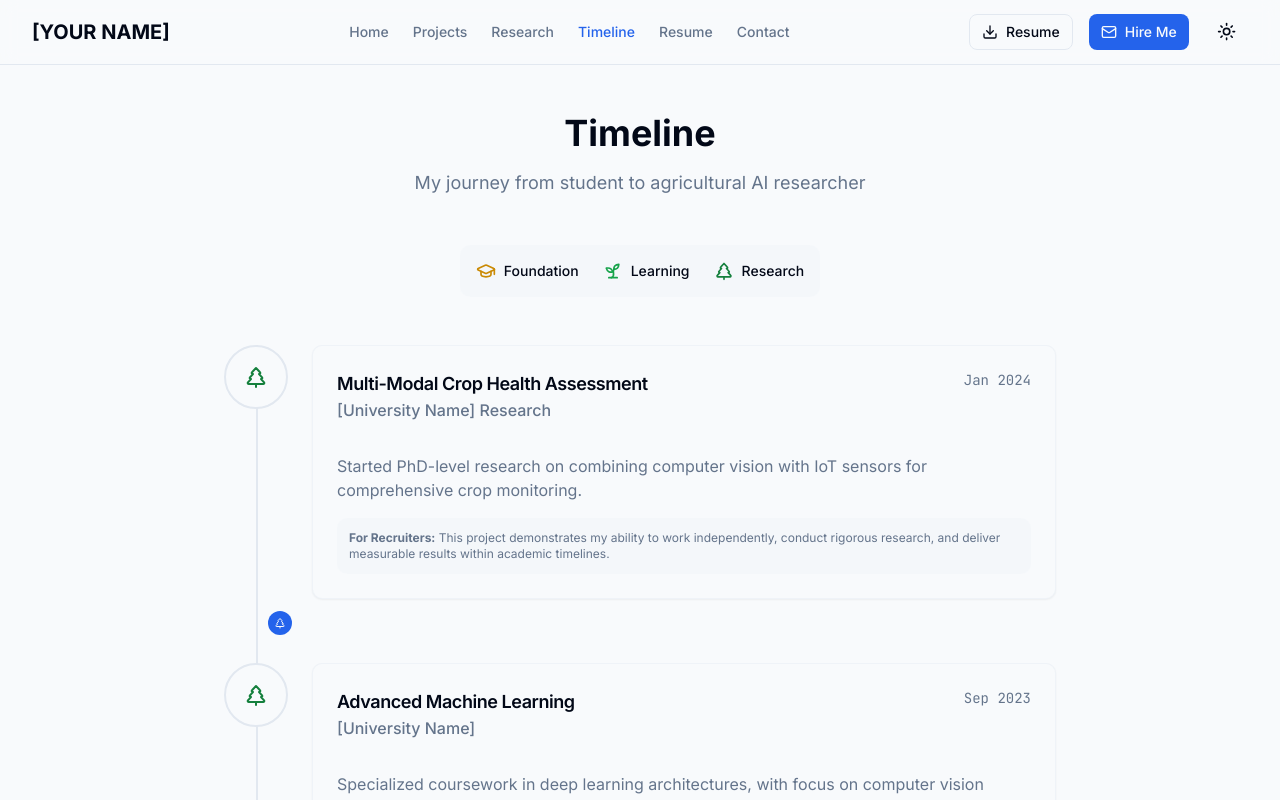
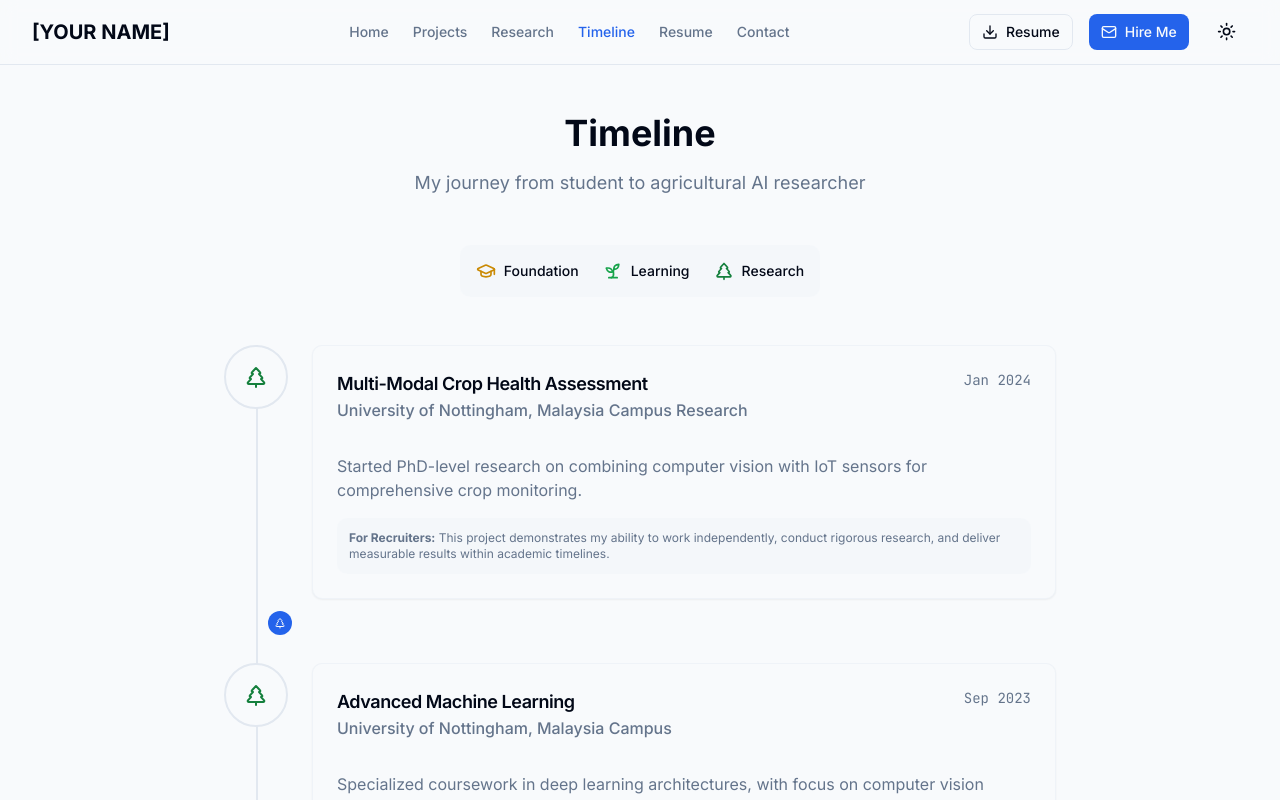
Before and after one commit to eashwar910/eashwar910.github.io, a React (Vite) app: page /timeline in a window 1280 px wide. Shown: the top 800 px of the page. Built offline with nearby package versions, Linux system fonts and the light colour scheme.

Commit message:
Content updates: names and university; hero copy; featured projects; image handling

```diff
--- a/src/pages/Research.tsx
+++ b/src/pages/Research.tsx
@@ -9,8 +9,8 @@ import Layout from '@/components/Layout';
 const Research: React.FC = () => {
   const currentResearch = {
     title: "Multi-Modal Crop Health Assessment Using Computer Vision and IoT Sensors",
-    affiliation: "[University Name]",
-    advisor: "Prof. [Lecturer Name]",
+    affiliation: "University of Nottingham, Malaysia Campus",
+    advisor: "Prof. [Advisor Name]",
     summary: "Developing an integrated system that combines drone imagery, satellite data, and ground-based IoT sensors for comprehensive crop health monitoring and early disease detection.",
     objectives: [
       "Develop multi-modal fusion algorithms for crop health assessment",
--- a/src/pages/Timeline.tsx
+++ b/src/pages/Timeline.tsx
@@ -10,7 +10,7 @@ const Timeline: React.FC = () => {
       date: "2024-01",
       type: "project",
       title: "Multi-Modal Crop Health Assessment",
-      org: "[University Name] Research",
+      org: "University of Nottingham, Malaysia Campus Research",
       description: "Started PhD-level research on combining computer vision with IoT sensors for comprehensive crop monitoring.",
       icon: TreePine,
       phase: "growth"
@@ -19,7 +19,7 @@ const Timeline: React.FC = () => {
       date: "2023-09",
       type: "education",
       title: "Advanced Machine Learning",
-      org: "[University Name]",
+      org: "University of Nottingham, Malaysia Campus",
       description: "Specialized coursework in deep learning architectures, with focus on computer vision applications.",
       icon: BookOpen,
       phase: "growth"
@@ -37,7 +37,7 @@ const Timeline: React.FC = () => {
       date: "2023-01",
       type: "education",
       title: "Computer Vision Fundamentals",
-      org: "[University Name]",
+      org: "University of Nottingham, Malaysia Campus",
       description: "Core coursework covering image processing, feature extraction, and classical ML approaches to vision.",
       icon: BookOpen,
       phase: "sprout"
@@ -55,7 +55,7 @@ const Timeline: React.FC = () => {
       date: "2022-09",
       type: "education",
       title: "Data Structures & Algorithms",
-      org: "[University Name]",
+      org: "University of Nottingham, Malaysia Campus",
       description: "Fundamental computer science coursework with applications to agricultural data processing.",
       icon: BookOpen,
       phase: "sprout"
@@ -64,7 +64,7 @@ const Timeline: React.FC = () => {
       date: "2022-08",
       type: "education",
       title: "Started Computer Science Degree",
-      org: "[University Name]",
+      org: "University of Nottingham, Malaysia Campus",
       description: "Began undergraduate studies with focus on AI applications in agriculture and sustainability.",
       icon: GraduationCap,
       phase: "seed"
```
